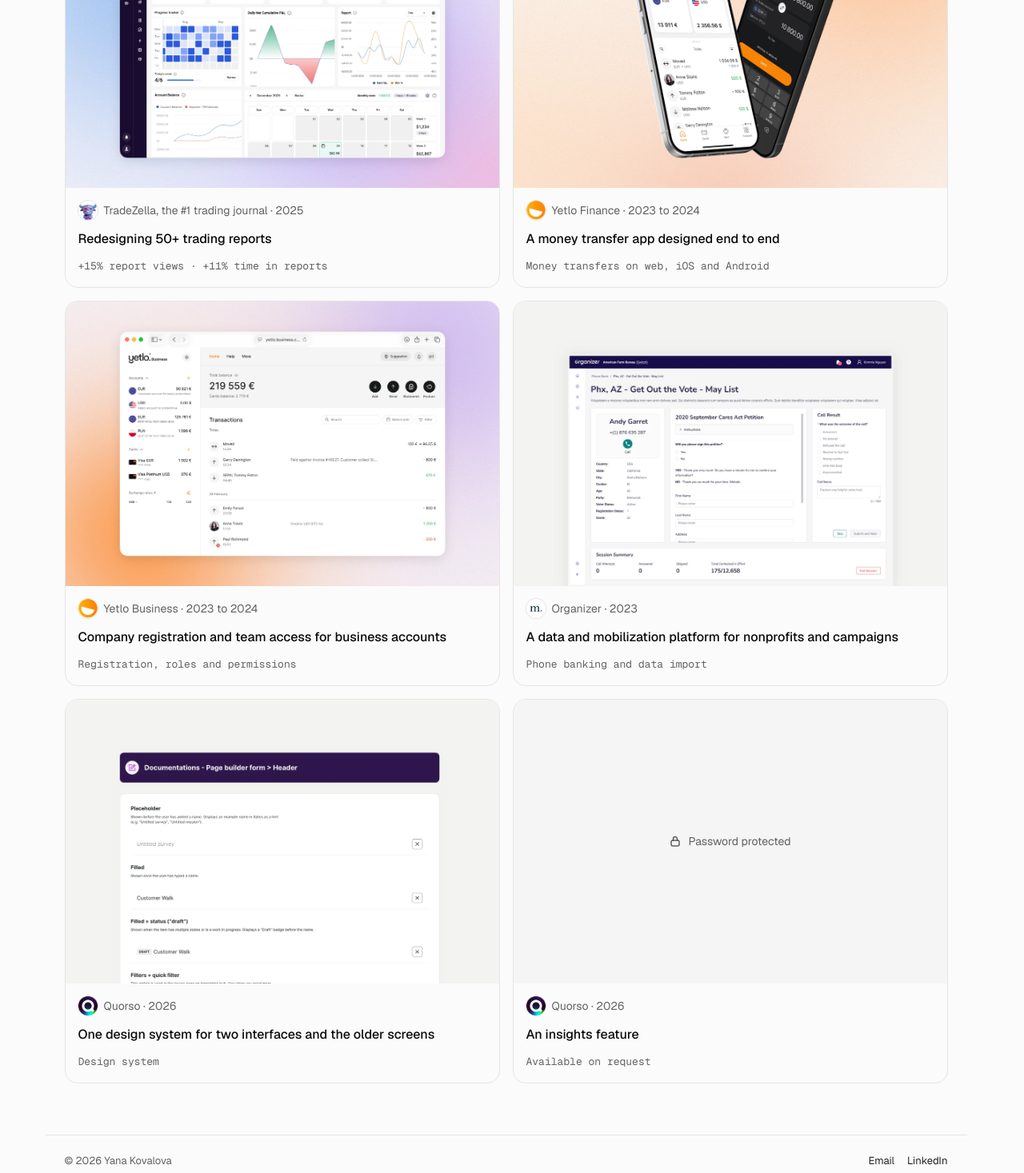
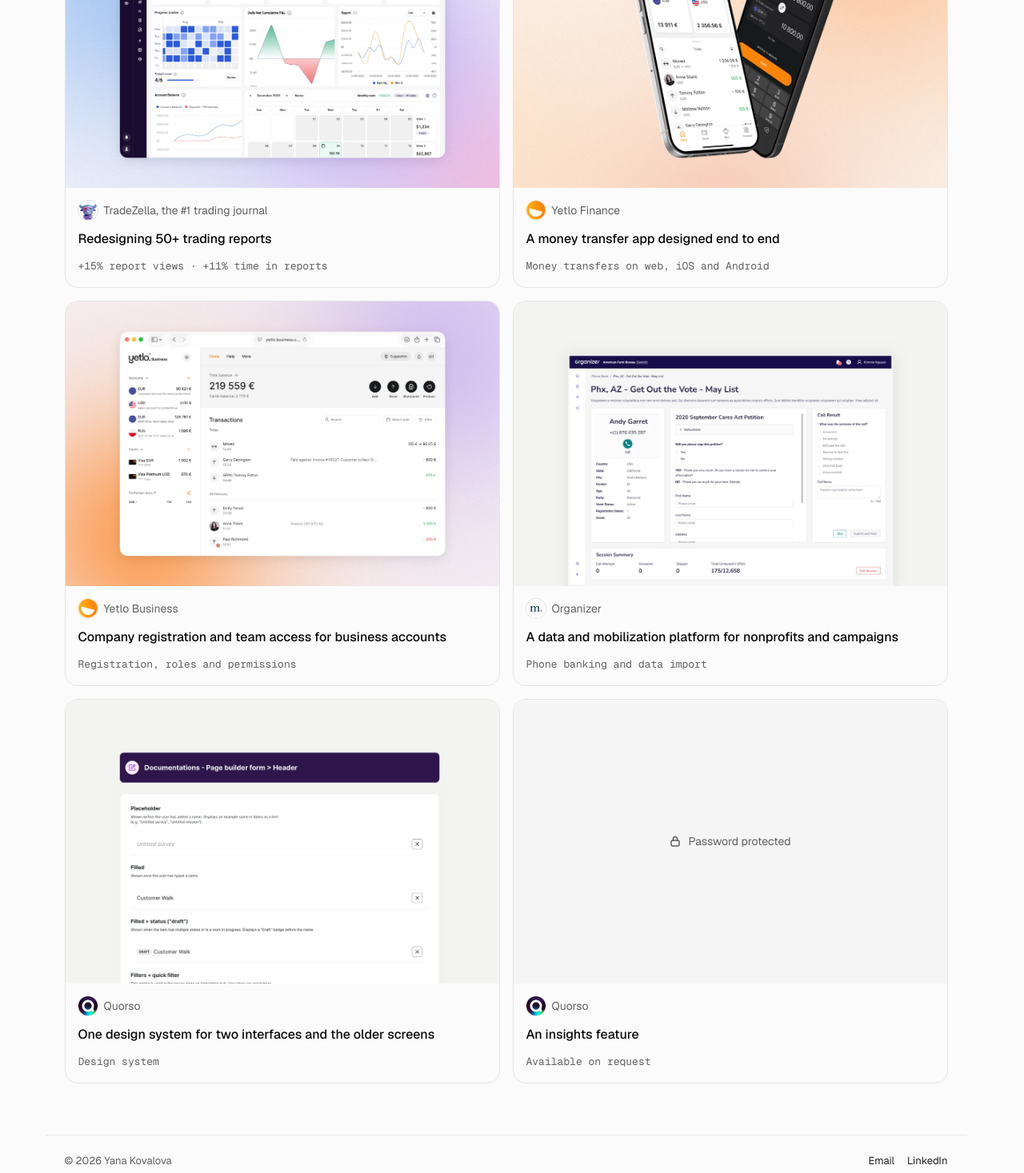
Before and after one commit to yana-k07/portfolio, a Next.js app: page / in a window 1280 px wide. Shown: the part 721-2188 px from the top of the page at 80% size. Built offline with nearby package versions, Linux system fonts and the light colour scheme.

Commit message:
Home cards: no years in the meta line
Co-Authored-By: Claude Opus 5.5 <noreply@anthropic.com>
Claude-Session: https://claude.ai/code/session_01JdBbVxvSpMtVivTK7th3ph

```diff
--- a/app/page.tsx
+++ b/app/page.tsx
@@ -28,7 +28,7 @@ const COPY = {
 
 type Project = {
   slug: string
-  /** The product and, where she states it, the year. */
+  /** The product, shown beside its logo. */
   meta: string
   /** The case page; defaults to /projects/<slug>. */
   href?: string
@@ -46,7 +46,7 @@ const PROJECTS: Project[] = [
   {
     slug: 'tradezella',
     href: '/projects/tradezella',
-    meta: 'TradeZella, the #1 trading journal · 2025',
+    meta: 'TradeZella, the #1 trading journal',
     logo: '/assets/logos/tradezella.png',
     title: 'Redesigning 50+ trading reports',
     fact: '+15% report views · +11% time in reports',
@@ -55,7 +55,7 @@ const PROJECTS: Project[] = [
   },
   {
     slug: 'yetlo',
-    meta: 'Yetlo Finance · 2023 to 2024',
+    meta: 'Yetlo Finance',
     logo: '/assets/logos/yetlo.png',
     title: 'A money transfer app designed end to end',
     fact: 'Money transfers on web, iOS and Android',
@@ -64,7 +64,7 @@ const PROJECTS: Project[] = [
   },
   {
     slug: 'yetlo-business',
-    meta: 'Yetlo Business · 2023 to 2024',
+    meta: 'Yetlo Business',
     logo: '/assets/logos/yetlo.png',
     title: 'Company registration and team access for business accounts',
     fact: 'Registration, roles and permissions',
@@ -73,7 +73,7 @@ const PROJECTS: Project[] = [
   },
   {
     slug: 'organizer',
-    meta: 'Organizer · 2023',
+    meta: 'Organizer',
     logo: '/assets/logos/organizer.png',
     title: 'A data and mobilization platform for nonprofits and campaigns',
     fact: 'Phone banking and data import',
@@ -82,7 +82,7 @@ const PROJECTS: Project[] = [
   },
   {
     slug: 'quorso-design-system',
-    meta: 'Quorso · 2026',
+    meta: 'Quorso',
     logo: '/assets/logos/quorso.png',
     title: 'One design system for two interfaces and the older screens',
     fact: 'Design system',
@@ -91,7 +91,7 @@ const PROJECTS: Project[] = [
   },
   {
     slug: 'quorso-insights',
-    meta: 'Quorso · 2026',
+    meta: 'Quorso',
     logo: '/assets/logos/quorso.png',
     title: 'An insights feature',
     fact: 'Available on request',
```
